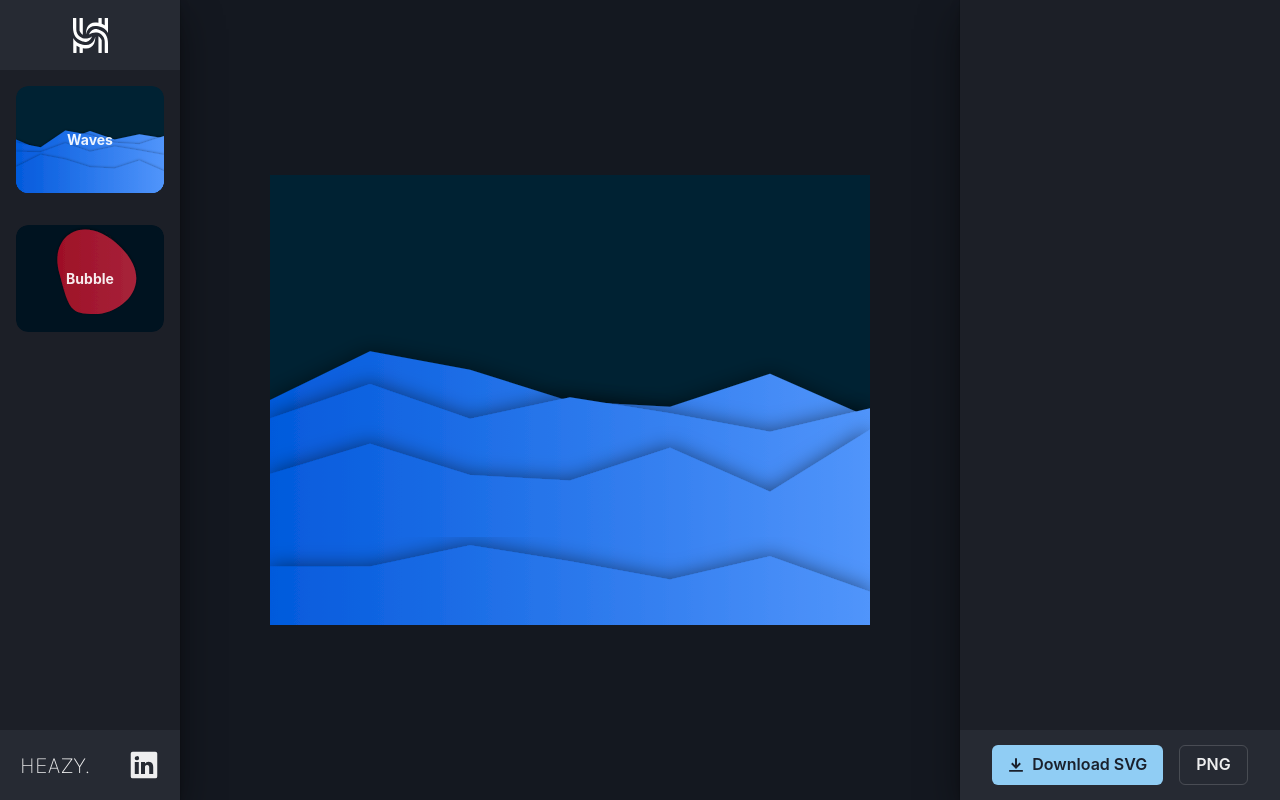
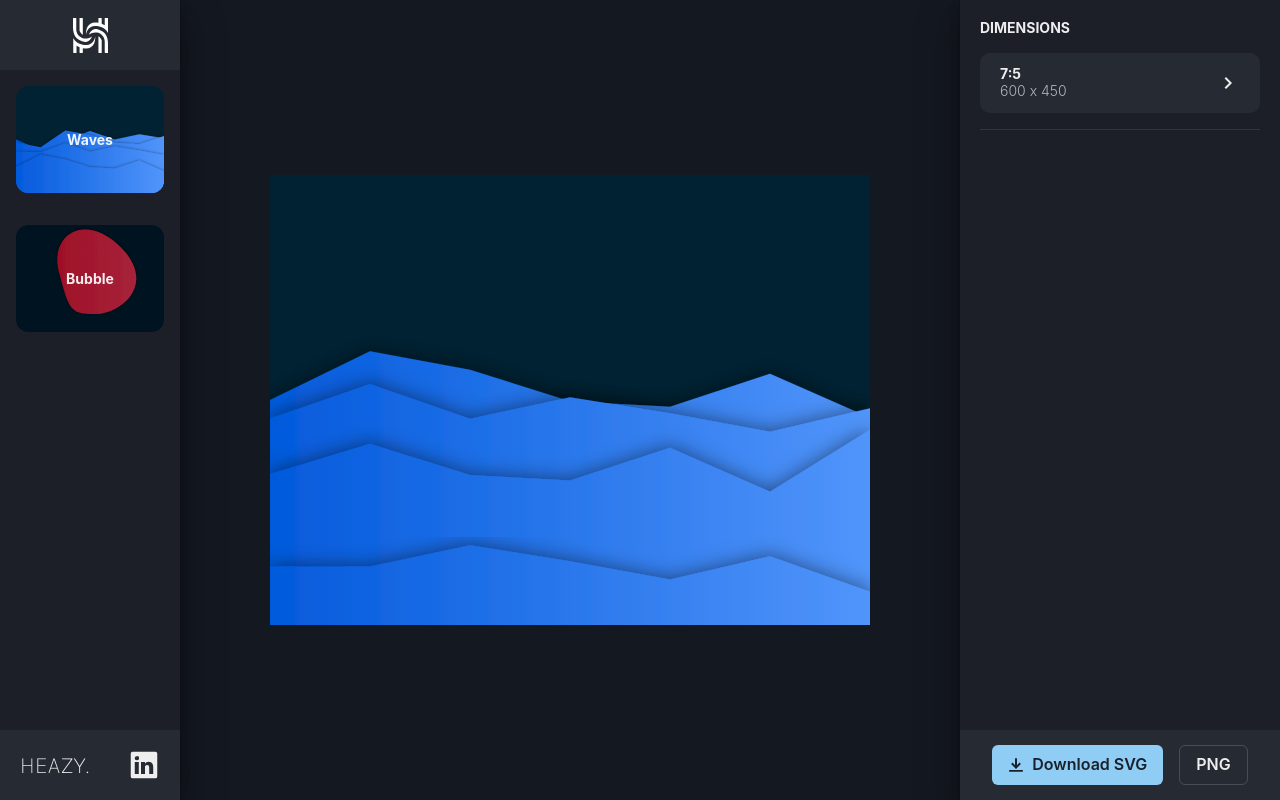
Before and after one commit to MaximBuz/heazy-svg-creator, a React (Create React App) app: page / in a window 1280 px wide. Built offline with nearby package versions, Linux system fonts and the light colour scheme.

Commit message:
added dimensions drawer to right menu

```diff
--- a/src/App.tsx
+++ b/src/App.tsx
@@ -4,7 +4,7 @@ import { useCallback, useRef } from 'react';
 // Components
 import Bubble from './components/Blob';
 import LeftMenu from './components/LeftMenu';
-import RightMenu from './components/RightMenu';
+import RightMenu from './components/RightMenu/RightMenu';
 import StackedWave from './components/StackedWave';
 
 // Design
@@ -109,7 +109,12 @@ function App() {
           strokeShrink={true}
         /> */}
       </Container>
-      <RightMenu onClick={downloadSVG}></RightMenu>
+      <RightMenu onClick={downloadSVG} canvasSize={{
+        width: 600,
+        height: 450,
+        widthRatio: 7,
+        heightRatio: 5
+      }}></RightMenu>
     </Flex>
   );
 }
--- a/src/components/RightMenu.tsx
+++ /dev/null
@@ -1,55 +0,0 @@
-import React from 'react';
-
-// Design
-import { Flex, Stack, Text, Image, Heading, Box, Icon, Button } from '@chakra-ui/react';
-import stackedWave from '../stackedWaves.svg';
-import bubble from '../bubble.svg';
-import Logo from '../Logo.svg';
-import { UilLinkedin } from '@iconscout/react-unicons';
-
-// Utils
-import { motion } from 'framer-motion';
-import { DownloadIcon } from '@chakra-ui/icons';
-
-export interface IRightMenuProps {
-  onClick: () => void;
-}
-
-const RightMenu: React.FunctionComponent<IRightMenuProps> = ({onClick}) => {
-  return (
-    <Flex
-      minW="320px"
-      maxW="320px"
-      height="100vh"
-      bgColor="#1c1f27"
-      direction="column"
-      boxShadow="dark-lg"
-      p="0"
-      h="100%"
-      zIndex={20}
-    >
-      <Stack flexGrow={1}></Stack>
-      <Flex
-        minW="320px"
-        maxW="320px"
-        height="70px"
-        minH="70px"
-        zIndex={20}
-        bgColor="#262a33"
-        justifyContent="space-around"
-        alignItems="center"
-      >
-        <Stack direction="row" spacing={4}>
-          <Button leftIcon={<DownloadIcon />} onClick={onClick} colorScheme="blue" variant="solid">
-            Download SVG
-          </Button>
-          <Button colorScheme="gray" variant="outline">
-            PNG
-          </Button>
-        </Stack>
-      </Flex>
-    </Flex>
-  );
-};
-
-export default RightMenu;
--- /dev/null
+++ b/src/components/RightMenu/RightMenu.tsx
@@ -0,0 +1,176 @@
+import React, { useRef } from 'react';
+
+// Design
+import {
+  Flex,
+  Stack,
+  Button,
+  Heading,
+  Divider,
+  useDisclosure,
+  Input,
+  Container,
+  Circle,
+  InputGroup,
+  InputLeftElement,
+  InputRightElement,
+  HStack,
+} from '@chakra-ui/react';
+import {
+  Drawer,
+  DrawerBody,
+  DrawerFooter,
+  DrawerHeader,
+  DrawerOverlay,
+  DrawerContent,
+  DrawerCloseButton,
+} from '@chakra-ui/react';
+
+// Utils
+import { motion } from 'framer-motion';
+import { ChevronLeftIcon, ChevronRightIcon, DownloadIcon } from '@chakra-ui/icons';
+
+export interface IRightMenuProps {
+  onClick: () => void;
+  canvasSize: {
+    width: number;
+    height: number;
+    widthRatio: number;
+    heightRatio: number;
+  };
+}
+
+const RightMenu: React.FunctionComponent<IRightMenuProps> = ({ onClick, canvasSize }) => {
+  const {
+    isOpen: isDimensionDrawerOpen,
+    onOpen: onDimensionDrawerOpen,
+    onClose: onDimensionDrawerClose,
+  } = useDisclosure();
+  const dimensionDrawerButtonRef = useRef();
+  return (
+    <Flex
+      minW="320px"
+      maxW="320px"
+      height="100vh"
+      bgColor="#1c1f27"
+      direction="column"
+      boxShadow="dark-lg"
+      p="0"
+      h="100%"
+      zIndex={20}
+    >
+      <Stack flexGrow={1} padding={5} spacing={4}>
+        <Heading as="h3" size="xs" textTransform="uppercase">
+          Dimensions
+        </Heading>
+        <Flex
+          as={motion.button}
+          w="100%"
+          h="60px"
+          bgColor="#262a33"
+          rounded={10}
+          justifyContent="space-between"
+          alignItems="center"
+          padding={5}
+          ref={dimensionDrawerButtonRef}
+          onClick={onDimensionDrawerOpen}
+        >
+          <Flex direction="column" textAlign="left">
+            <Heading
+              fontSize="sm"
+              fontWeight="bolder"
+            >{`${canvasSize.widthRatio}:${canvasSize.heightRatio}`}</Heading>
+            <Heading
+              fontSize="sm"
+              fontWeight="light"
+              opacity={0.7}
+            >{`${canvasSize.width} x ${canvasSize.height}`}</Heading>
+          </Flex>
+          <ChevronRightIcon boxSize={6} />
+        </Flex>
+        <Divider></Divider>
+      </Stack>
+      <Flex
+        minW="320px"
+        maxW="320px"
+        height="70px"
+        minH="70px"
+        zIndex={20}
+        bgColor="#262a33"
+        justifyContent="space-around"
+        alignItems="center"
+      >
+        <Stack direction="row" spacing={4}>
+          <Button leftIcon={<DownloadIcon />} onClick={onClick} colorScheme="blue" variant="solid">
+            Download SVG
+          </Button>
+          <Button colorScheme="gray" variant="outline">
+            PNG
+          </Button>
+        </Stack>
+      </Flex>
+
+      {/* DIMENSIONS DRAWER */}
+      <Drawer
+        isOpen={isDimensionDrawerOpen}
+        placement="right"
+        onClose={onDimensionDrawerClose}
+        finalFocusRef={dimensionDrawerButtonRef}
+      >
+        <DrawerOverlay />
+        <DrawerContent bgColor="#1c1f27">
+          <DrawerHeader>
+            <Stack spacing={2.5}>
+              <Flex alignItems="center" justifyContent="center">
+                <Circle
+                  as="button"
+                  padding={1}
+                  _hover={{ background: '#2e3643', cursor: 'pointer' }}
+                  position="absolute"
+                  left="5"
+                  rounded="full"
+                  centerContent
+                >
+                  <ChevronLeftIcon onClick={onDimensionDrawerClose}/>
+                </Circle>
+                <Heading as="h3" size="xs" textTransform="uppercase" textAlign="center">
+                  Dimensions
+                </Heading>
+              </Flex>
+              <Divider></Divider>
+              <HStack>
+                <InputGroup>
+                  <InputLeftElement
+                    fontWeight="light"
+                    opacity={0.7}
+                    pointerEvents="none"
+                    fontSize="sm"
+                    children="w"
+                  />
+                  <Input value={canvasSize.width} />
+                  <InputRightElement fontWeight="light" opacity={0.7} fontSize="sm" children="px" />
+                </InputGroup>
+                <InputGroup>
+                  <InputLeftElement
+                    fontWeight="light"
+                    opacity={0.7}
+                    fontSize="sm"
+                    pointerEvents="none"
+                    children="h"
+                  />
+                  <Input value={canvasSize.height} />
+                  <InputRightElement fontWeight="light" opacity={0.7} fontSize="sm" children="px" />
+                </InputGroup>
+              </HStack>
+            </Stack>
+          </DrawerHeader>
+          <DrawerBody>
+            <Input placeholder="Type here..." />
+          </DrawerBody>
+        </DrawerContent>
+      </Drawer>
+    </Flex>
+  );
+};
+
+export default RightMenu;
```
